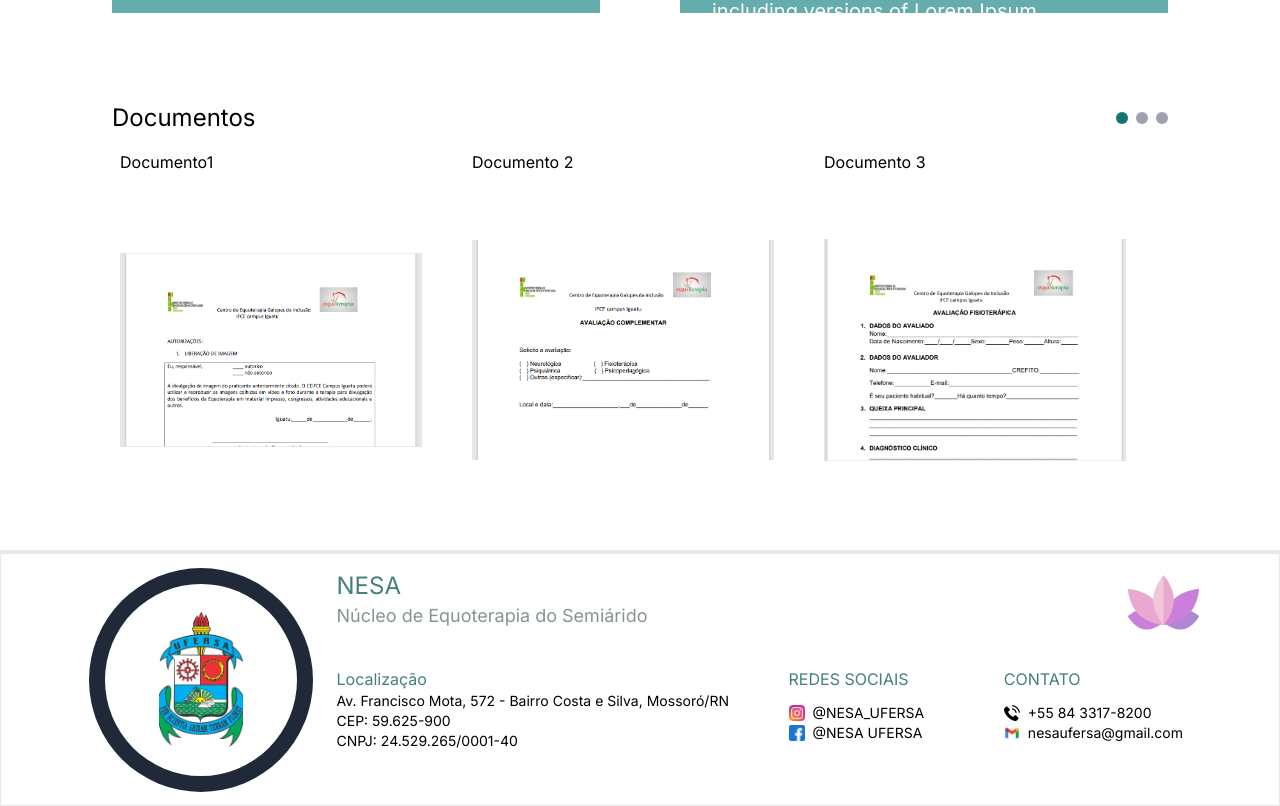
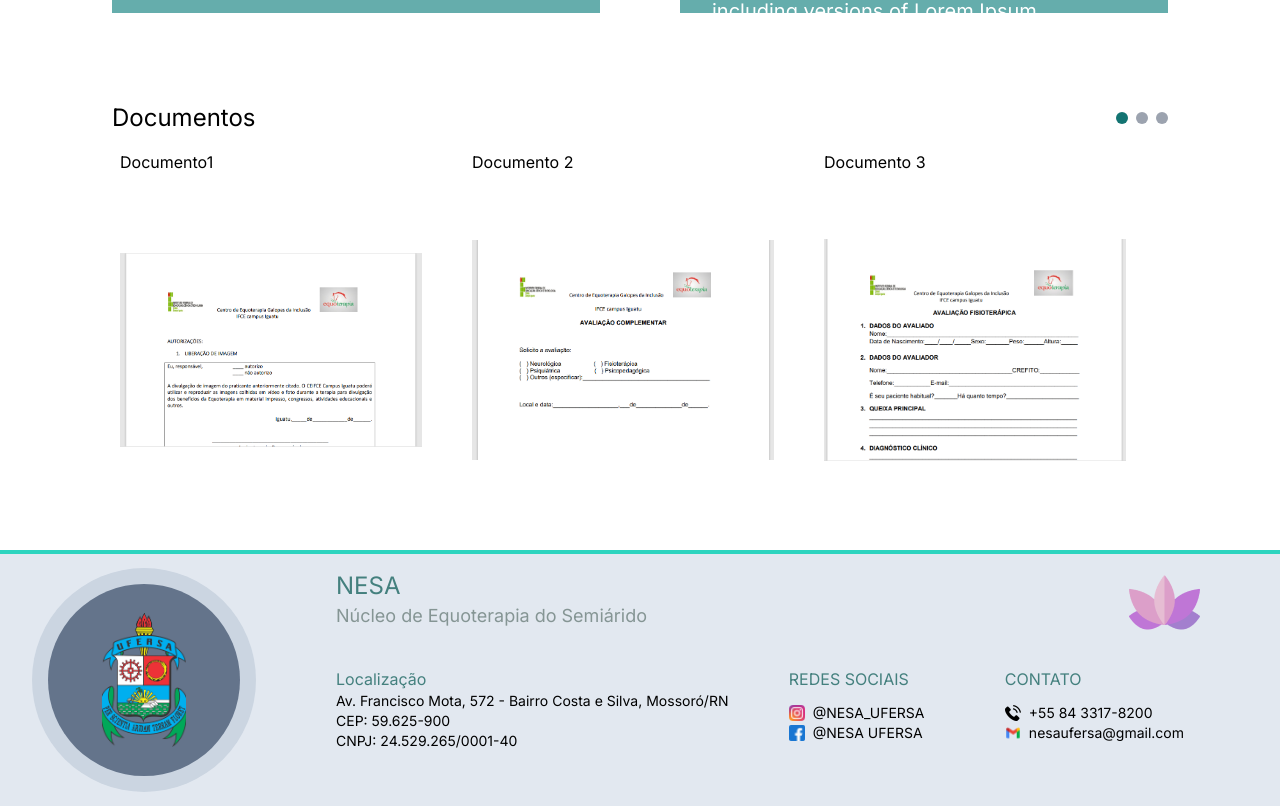
Before and after one commit to lucas037/equoterapp-front, a Next.js app: page / in a window 1280 px wide. Shown: the part 1063-1869 px from the top of the page. Built offline with nearby package versions, Linux system fonts and the light colour scheme.

Commit message:
update: Alteração no visual do footer

```diff
--- a/src/components/Footer.tsx
+++ b/src/components/Footer.tsx
@@ -2,12 +2,12 @@ import React from 'react';
 
 export default function Footer() {
   return (
-    <footer className="relative bg-white h-64 w-full flex border border-t-4">
+    <footer className="relative bg-slate-200 h-64 w-full flex border-teal-400 border-t-4">
       <div className="relative h-full flex items-center justify-center">
         {/* Círculo verde maior */}
-        <div className="hidden lg:flex absolute left-4 lg:left-8 top-1/2 transform -translate-y-1/2 w-40 h-40 lg:w-56 lg:h-56 rounded-full bg-gray-800 items-center justify-center z-20 ml-14 mb-16">
+        <div className="hidden lg:flex absolute left-4 lg:left-8 top-1/2 transform -translate-y-1/2 w-40 h-40 lg:w-56 lg:h-56 rounded-full bg-slate-300 items-center justify-center z-20 mb-16">
           {/* Círculo preto com imagem */}
-          <div className="relative w-36 h-36 lg:w-48 lg:h-48 rounded-full bg-white flex items-center justify-center z-30">
+          <div className="relative w-36 h-36 lg:w-48 lg:h-48 rounded-full bg-slate-500 flex items-center justify-center z-30">
             <img
               src="/assets/logoufersa.png"
               alt="Logo da Ufersa"
@@ -17,7 +17,7 @@ export default function Footer() {
         </div>
       </div>
 
-      <div className="relative w-full h-[10%] bg-white text-black flex flex-col justify-between lg:pl-[25%] z-10">
+      <div className="relative w-full h-[10%] bg-slate-200 text-black flex flex-col justify-between lg:pl-[25%] z-10">
         <div className="flex justify-between p-4">
           <div>
             <div className='text-[#44807E] text-2xl'>
```
